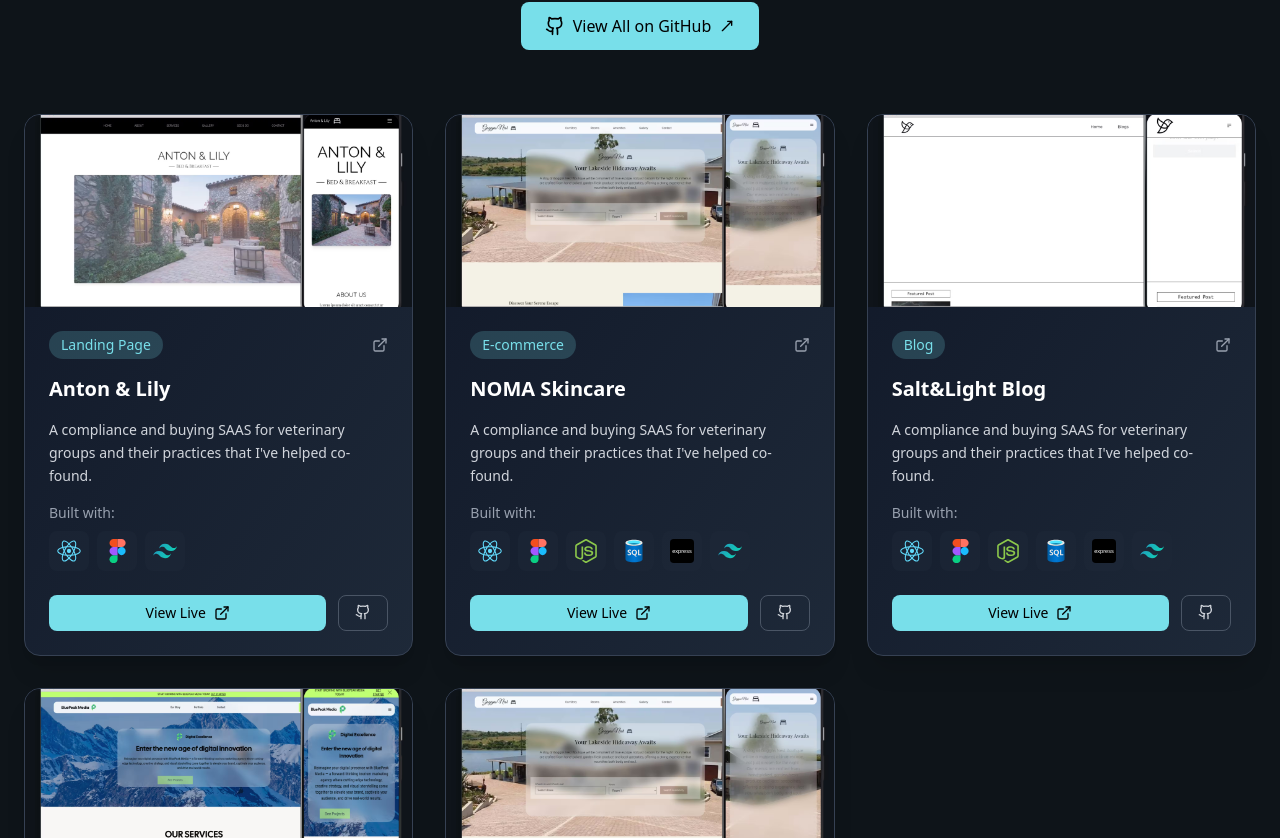
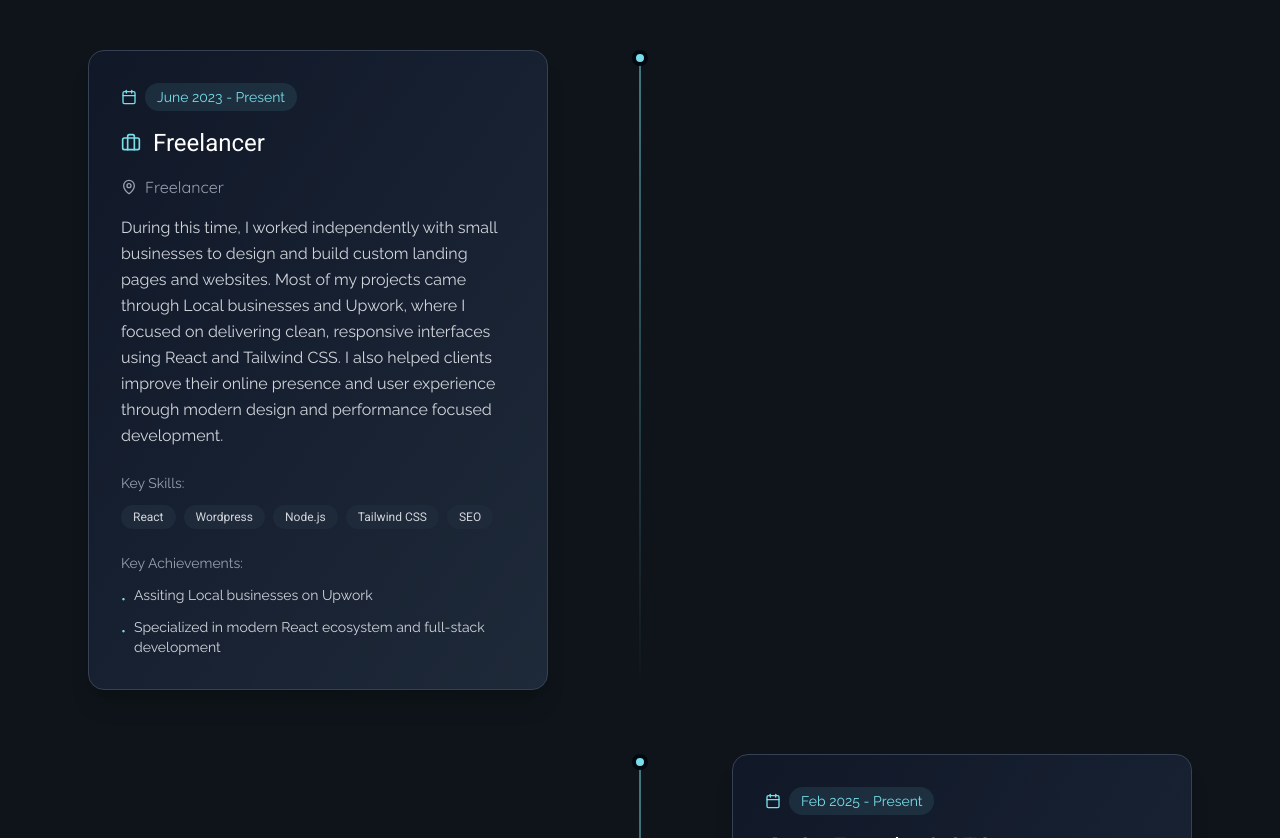
Before and after one commit to softwareNinja-888/portfolioV3, a React app in the folder portfolioV3/: page / in a window 1280 px wide. Shown: the part 1622-2460 px from the top of the page. Built offline with nearby package versions, Linux system fonts and the light colour scheme; the HTML template or start-up script is replaced by a standard one.

Commit message:
Refactor copy for experience section

```diff
--- a/portfolioV3/src/App.jsx
+++ b/portfolioV3/src/App.jsx
@@ -18,8 +18,8 @@ function App() {
       <Hero/>
       <Stack/>
       <About/>
+      <Xp/>
       <Projects/>
-      <Xp/>
       <Footer/>
     </>
   )
--- a/portfolioV3/src/components/Projects.jsx
+++ b/portfolioV3/src/components/Projects.jsx
@@ -170,7 +170,7 @@ export function Projects() {
                     className="text-center mb-16"
                 >
                     <div className="flex items-center justify-center gap-3 mb-4">
-                        <span className="text-primary text-2xl font-mono">#2.</span>
+                        <span className="text-primary text-2xl font-mono">#3.</span>
                         <h2 className="text-4xl font-roboto font-bold text-white">My Projects</h2>
                     </div>
                     <p className="text-gray-400 max-w-2xl mx-auto text-lg font-quickSand">
--- a/portfolioV3/src/components/Xp.jsx
+++ b/portfolioV3/src/components/Xp.jsx
@@ -25,7 +25,7 @@ function ExperienceCard({ experience, index }) {
                     {/* Date badge */}
                     <div className="flex items-center gap-2 mb-4">
                         <Calendar className="w-4 h-4 text-primary" />
-                        <span className="text-primary font-medium text-sm bg-primary/10 px-3 py-1 rounded-full">
+                        <span className="text-primary font-raleway text-sm bg-primary/10 px-3 py-1 rounded-full">
                             {experience.date}
                         </span>
                     </div>
@@ -33,7 +33,7 @@ function ExperienceCard({ experience, index }) {
                     {/* Job title */}
                     <div className="flex items-center gap-3 mb-4">
                         <Briefcase className="w-5 h-5 text-primary" />
-                        <h3 className="text-2xl font-bold text-white">
+                        <h3 className="text-2xl font-roboto text-white">
                             {experience.name}
                         </h3>
                     </div>
@@ -42,26 +42,26 @@ function ExperienceCard({ experience, index }) {
                     {experience.company && (
                         <div className="flex items-center gap-2 mb-4">
                             <MapPin className="w-4 h-4 text-gray-400" />
-                            <span className="text-gray-400 font-medium">
+                            <span className="text-gray-400 font-quickSand">
                                 {experience.company}
                             </span>
                         </div>
                     )}
 
                     {/* Description */}
-                    <p className="text-gray-300 leading-relaxed">
+                    <p className="text-gray-300 leading-relaxed font-raleway">
                         {experience.description}
                     </p>
 
                     {/* Skills/Technologies used */}
                     {experience.skills && (
                         <div className="mt-6">
-                            <h4 className="text-sm font-medium text-gray-400 mb-3">Key Skills:</h4>
+                            <h4 className="text-sm font-medium text-gray-400 mb-3 font-raleway">Key Skills:</h4>
                             <div className="flex flex-wrap gap-2">
                                 {experience.skills.map((skill, skillIndex) => (
                                     <span
                                         key={skillIndex}
-                                        className="text-xs bg-gray-800 text-gray-300 px-3 py-1 rounded-full hover:bg-primary/20 hover:text-primary transition-colors duration-200"
+                                        className="font-roboto text-xs bg-gray-800 text-gray-300 px-3 py-1 rounded-full hover:bg-primary/20 hover:text-primary transition-colors duration-200"
                                     >
                                         {skill}
                                     </span>
@@ -73,12 +73,12 @@ function ExperienceCard({ experience, index }) {
                     {/* Achievements */}
                     {experience.achievements && (
                         <div className="mt-6">
-                            <h4 className="text-sm font-medium text-gray-400 mb-3">Key Achievements:</h4>
+                            <h4 className="text-sm font-medium text-gray-400 mb-3 font-raleway">Key Achievements:</h4>
                             <ul className="space-y-2">
                                 {experience.achievements.map((achievement, achievementIndex) => (
                                     <li
                                         key={achievementIndex}
-                                        className="flex items-start gap-2 text-gray-300 text-sm"
+                                        className="flex items-start gap-2 text-gray-300 text-sm font-raleway"
                                     >
                                         <span className="text-primary mt-1">•</span>
                                         {achievement}
@@ -97,14 +97,13 @@ export function Xp() {
     const xp = [
         {
             id: 0,
-            name: 'Full Stack Developer',
+            name: 'Freelancer',
             company: 'Freelancer',
-            date: 'Jan 2022 - Present',
-            description: "When I'm not coding away, I'm probably exploring the latest web design trends or experimenting with new techniques. I believe in keeping things simple yet impactful, creating solutions that not only look great but perform exceptionally well.",
-            skills: ['React', 'Node.js', 'TypeScript', 'Next.js', 'Tailwind CSS', 'PostgreSQL'],
+            date: 'June 2023 - Present',
+            description: "During this time, I worked independently with small businesses to design and build custom landing pages and websites. Most of my projects came through Local businesses and Upwork, where I focused on delivering clean, responsive interfaces using React and Tailwind CSS. I also helped clients improve their online presence and user experience through modern design and performance focused development.",
+            skills: ['React','Wordpress', 'Node.js', 'Tailwind CSS','SEO',],
             achievements: [
-                'Delivered 15+ successful web applications for clients',
-                'Increased client conversion rates by 40% through optimized UX',
+                'Assiting Local businesses on Upwork',
                 'Specialized in modern React ecosystem and full-stack development'
             ]
         },
@@ -112,28 +111,16 @@ export function Xp() {
             id: 1,
             name: 'Co-Founder & CTO',
             company: 'BluePeak Media',
-            date: 'Mar 2023 - Present',
-            description: "Leading technical strategy and development for a digital agency focused on delivering cutting-edge web solutions. Building scalable applications and mentoring junior developers while driving innovation in web technologies.",
-            skills: ['Leadership', 'System Architecture', 'DevOps', 'Team Management', 'AWS', 'Docker'],
+            date: 'Feb 2025 - Present',
+            description: "At BluePeak Media, I lead the technical direction of our digital marketing efforts, helping brands grow their online presence through modern, high-converting websites. I work closely with the creative team to turn marketing strategies into fast, user-friendly digital experiences. From building custom landing pages to optimizing performance, my role bridges design and development to support our clients' growth.",
+            skills: ['Leadership', 'SEO', 'Conversion Optimization', 'Team Management', 'React', 'Tailwind CSS'],
             achievements: [
-                'Built and led a team of 5 developers',
-                'Architected scalable solutions serving 10k+ users',
-                'Reduced deployment time by 60% through CI/CD implementation'
+                'Built and led a team of 5 freelancers',
+                'Helped clients double website traffic within months of launch',
+                'Implemented SEO and performance best practices across all web projects',
+                'Established internal systems to streamline web project delivery',
             ]
         },
-        {
-            id: 2,
-            name: 'Frontend Developer',
-            company: 'Tech Startup',
-            date: 'Jun 2021 - Dec 2021',
-            description: "Focused on creating beautiful, responsive user interfaces using modern frontend technologies. Collaborated with designers and backend developers to bring innovative ideas to life.",
-            skills: ['React', 'Vue.js', 'SASS', 'JavaScript', 'Figma', 'Git'],
-            achievements: [
-                'Improved page load times by 35% through optimization',
-                'Developed reusable component library used across 3 projects',
-                'Implemented pixel-perfect designs from Figma mockups'
-            ]
-        }
     ];
 
     return (
@@ -148,10 +135,10 @@ export function Xp() {
                     className="text-center mb-20"
                 >
                     <div className="flex items-center justify-center gap-3 mb-4">
-                        <span className="text-primary text-2xl font-bold">#4.</span>
+                        <span className="text-primary text-2xl font-bold">#2.</span>
                         <h2 className="text-4xl font-bold text-white">Experience</h2>
                     </div>
-                    <p className="text-gray-400 max-w-2xl mx-auto text-lg">
+                    <p className="text-gray-400 max-w-2xl mx-auto text-lg font-quickSand">
                         My journey through different roles and companies, building expertise in
                         modern web development and leading innovative projects.
                     </p>
@@ -184,15 +171,15 @@ export function Xp() {
                     className="text-center mt-20"
                 >
                     <div className="bg-gradient-to-r from-gray-900 to-gray-800 rounded-2xl p-8 border border-gray-700">
-                        <h3 className="text-2xl font-bold text-white mb-4">Ready to work together?</h3>
-                        <p className="text-gray-400 mb-6">
+                        <h3 className="text-2xl font-bold text-white mb-4 font-roboto">Ready to work together?</h3>
+                        <p className="text-gray-400 mb-6 font-quickSand">
                             I'm always open to discussing new opportunities and exciting projects.
                         </p>
                         <motion.a
                             href="#contact"
                             whileHover={{ scale: 1.05 }}
                             whileTap={{ scale: 0.95 }}
-                            className="inline-flex items-center gap-2 bg-primary text-black px-6 py-3 rounded-lg hover:bg-primary/90 transition-colors duration-300 font-medium"
+                            className="inline-flex items-center gap-2 bg-primary text-black px-6 py-3 rounded-lg hover:bg-primary/90 transition-colors duration-300 font-raleway"
                         >
                             <Briefcase className="w-5 h-5" />
                             Let's Connect
```
